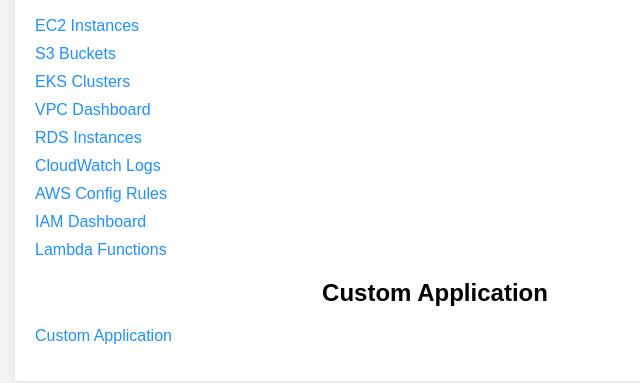
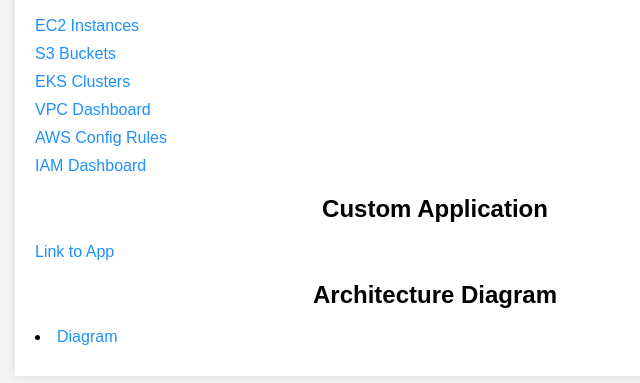
Before and after one commit to jameshendersonmills/jhm-aws-demo-dashboard, a plain HTML site: page index.html in a window 1280 px wide. Shown: the part 151-534 px from the top of the page, without its empty margins (205-845 px from the left). Drawn offline with Linux system fonts and the light colour scheme.

Commit message:
update runbook

```diff
--- a/index.html
+++ b/index.html
@@ -3,7 +3,7 @@
 <head>
     <meta charset="UTF-8">
     <meta name="viewport" content="width=device-width, initial-scale=1.0">
-    <title>AWS Demo Dashboard</title>
+    <title>James' AWS Demo Dashboard</title>
     <style>
         body {
             font-family: Arial, sans-serif;
@@ -43,16 +43,15 @@
             <li><a href="https://console.aws.amazon.com/s3/home">S3 Buckets</a></li>
             <li><a href="https://console.aws.amazon.com/eks/home#/clusters">EKS Clusters</a></li>
             <li><a href="https://console.aws.amazon.com/vpc/home">VPC Dashboard</a></li>
-            <li><a href="https://console.aws.amazon.com/rds/home">RDS Instances</a></li>
-            <li><a href="https://console.aws.amazon.com/cloudwatch/home">CloudWatch Logs</a></li>
             <li><a href="https://console.aws.amazon.com/config/home">AWS Config Rules</a></li>
             <li><a href="https://console.aws.amazon.com/iam/home">IAM Dashboard</a></li>
-            <li><a href="https://console.aws.amazon.com/lambda/home">Lambda Functions</a></li>
         </ul>
         <h2>Custom Application</h2>
         <ul>
-            <li><a href="http://af9ed4daab8944f2abaeb593792db033-1177339594.eu-north-1.elb.amazonaws.com/">Custom Application</a></li>
+            <li><a href="http://af9ed4daab8944f2abaeb593792db033-1177339594.eu-north-1.elb.amazonaws.com/">Link to App</a></li>
         </ul>
+        <h2>Architecture Diagram</h2>
+            <li><a href="https://app.cloudcraft.co/view/7fcb8715-1cea-405c-9834-032125656e6b?key=90cde27d-c5b4-4ad3-b826-a690f39f46a1">Diagram</a></li>
     </div>
 </body>
 </html>
```
